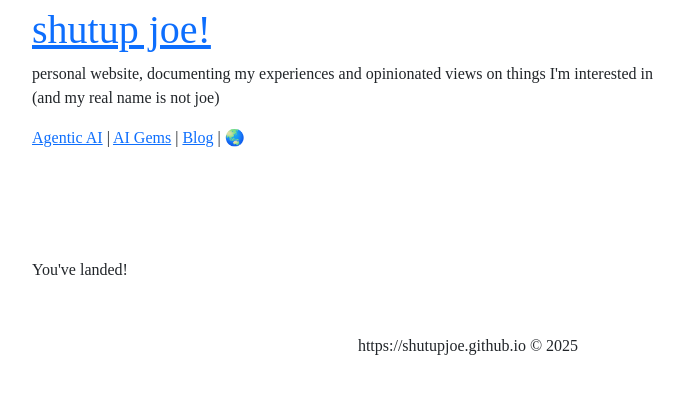
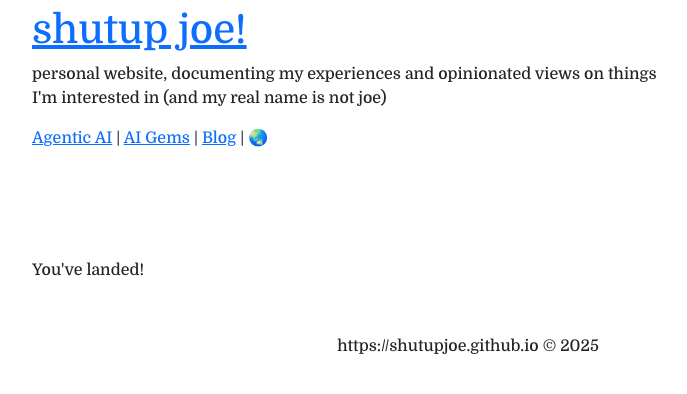
Before and after one commit to coffeeml/coffeeml.github.io, a Jekyll site: the page built from index.markdown, in a window 1280 px wide. Shown: the top 394 px of the page, without its empty margins (172-859 px from the left). Built offline with Jekyll 4.4.1, drawn with Linux system fonts in a browser that asks for light colours; nearby versions of some CDN libraries.

Commit message:
Update main.css

```diff
--- a/css/main.css
+++ b/css/main.css
@@ -1,6 +1,7 @@
 body {
-  font-family: "DM Serif Text", serif;
-  font-weight: 400;
+font-family: "Domine", serif;
+  font-optical-sizing: auto;
+  font-weight: 500;
   font-style: normal;
 }
 
```
